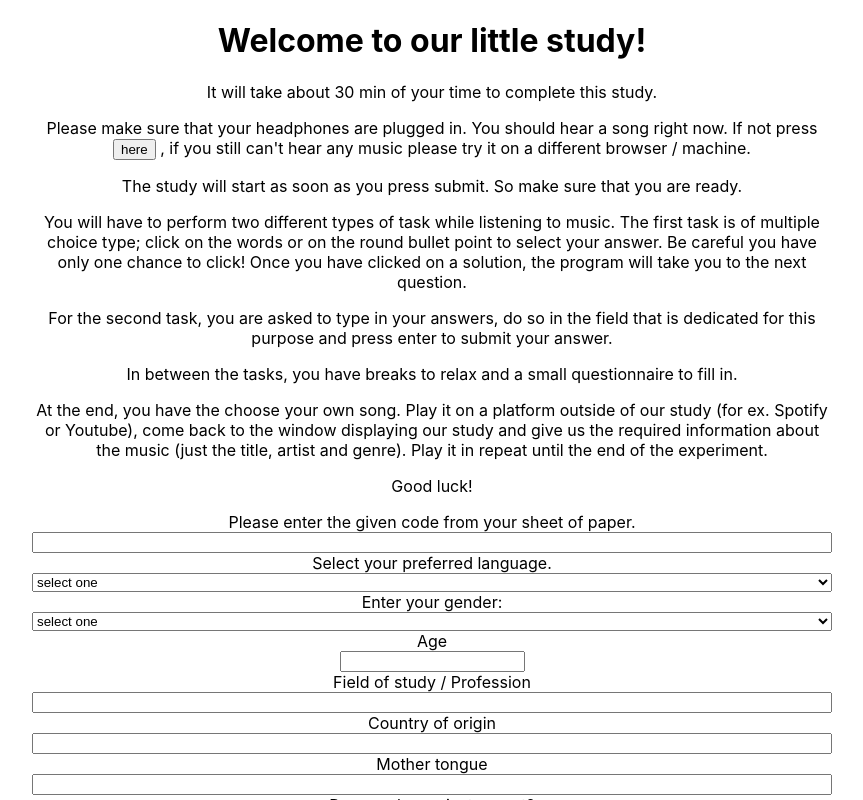
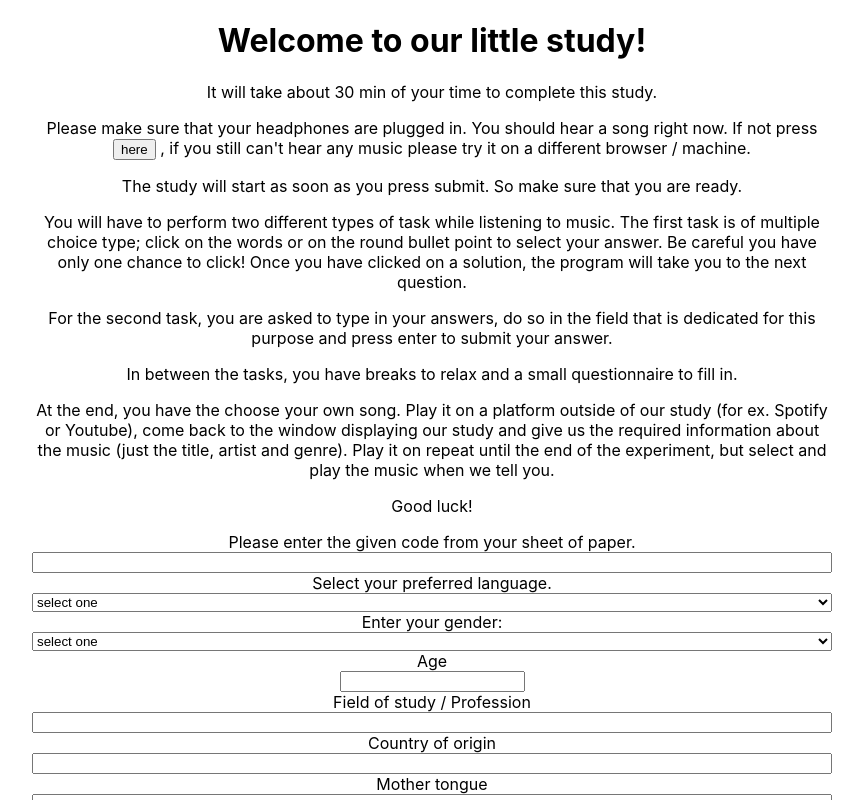
Before and after one commit to samuelsmal/survey_frontend, a React (Create React App) app: page / in a window 1280 px wide. Shown: the top 800 px of the page, without its empty margins (208-1071 px from the left). Built offline with nearby package versions, Linux system fonts and the light colour scheme.

Commit message:
small adaptions to instructions

```diff
--- a/src/App.js
+++ b/src/App.js
@@ -438,6 +438,7 @@ class App extends Component {
       <div>
         <p>Please select a song which you think will help you solve these problems the best.</p>
         <p>If you have selected the song and entered the information below, please click the button.</p>
+        <p>Make sure that the song is playing before you continue.</p>
         <p>Please enter the title and the artist below:</p>
         { this.state.error_with_self_chosen_music_data &&
           <p className="error_field">Some error with the form. Please fill it out completely.</p>
@@ -484,7 +485,7 @@ class App extends Component {
           <p>At the end, you have the choose your own song. Play it on a platform outside of
       our study (for ex. Spotify or Youtube), come back to the window
       displaying our study and give us the required information about the
-          music (just the title, artist and genre). Play it in repeat until the end of the experiment.
+          music (just the title, artist and genre). Play it on repeat until the end of the experiment, but select and play the music when we tell you.
           </p>
         <p>Good luck!</p>
         <form className="form">
```
